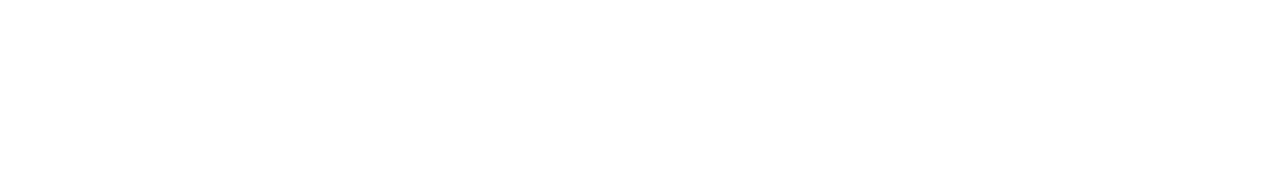
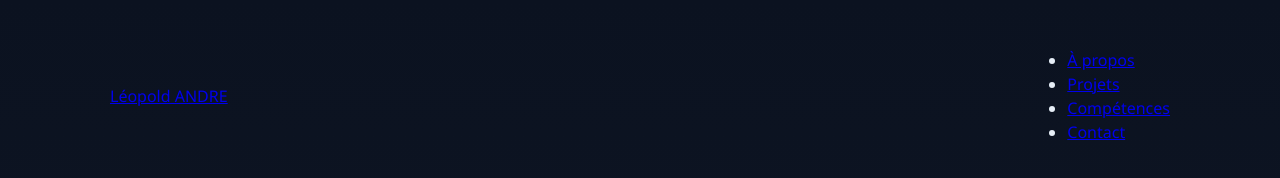
Before and after one commit to Upsy-Leo/portfolio, a plain HTML site: page index.html in a window 1280 px wide. Drawn offline with Linux system fonts and the light colour scheme.

Commit message:
ajout style

```diff
--- a/index.html
+++ b/index.html
@@ -4,10 +4,21 @@
   <meta charset="UTF-8">
   <meta name="viewport" content="width=device-width, initial-scale=1.0">
 
-  <title>Mon Porte-Folio en ligne</title>
+  <title>CV - ANDRE Léopold</title>
+
+  <link rel="stylesheet" href="style.css">
 </head>
 <body>
-<header>
+    <header class="site-header" id="home">
+        <nav class="nav">
+            <a class="brand" href="#home">Léopold ANDRE</a>
+            <ul class="nav-list" aria-label="Navigation principale">
+                <li><a href="#about">À propos</a></li>
+                <li><a href="#projects">Projets</a></li>
+                <li><a href="#skills">Compétences</a></li>
+                <li><a href="#contact">Contact</a></li>
+            </ul>
+        </nav>
+    </header>
 
-</header>
 </body>
--- /dev/null
+++ b/style.css
@@ -0,0 +1,29 @@
+* {box-sizing: border-box;}
+html, body {height: 100%}
+
+body {
+    margin: 0;
+    font-family: 'Segoe UI', Tahoma, Geneva, Verdana, sans-serif;
+    background: linear-gradient(180deg, #0b1220 0%, #111827 100%);
+    color:#e6eef7;
+    -webkit-font-smoothing:antialiased;
+    -moz-osx-font-smoothing:grayscale;
+    line-height: 1.5;
+}
+
+
+/* Barre nav et header */
+
+.site-header{
+    padding:2rem 1.25rem 3rem;
+    max-width: 1100px;
+    margin-inline: auto;
+}
+
+.nav{
+    display:flex;
+    align-items: center;
+    justify-content: space-between;
+    gap:1rem;
+    margin-bottom: 1.4rem;
+}
```
